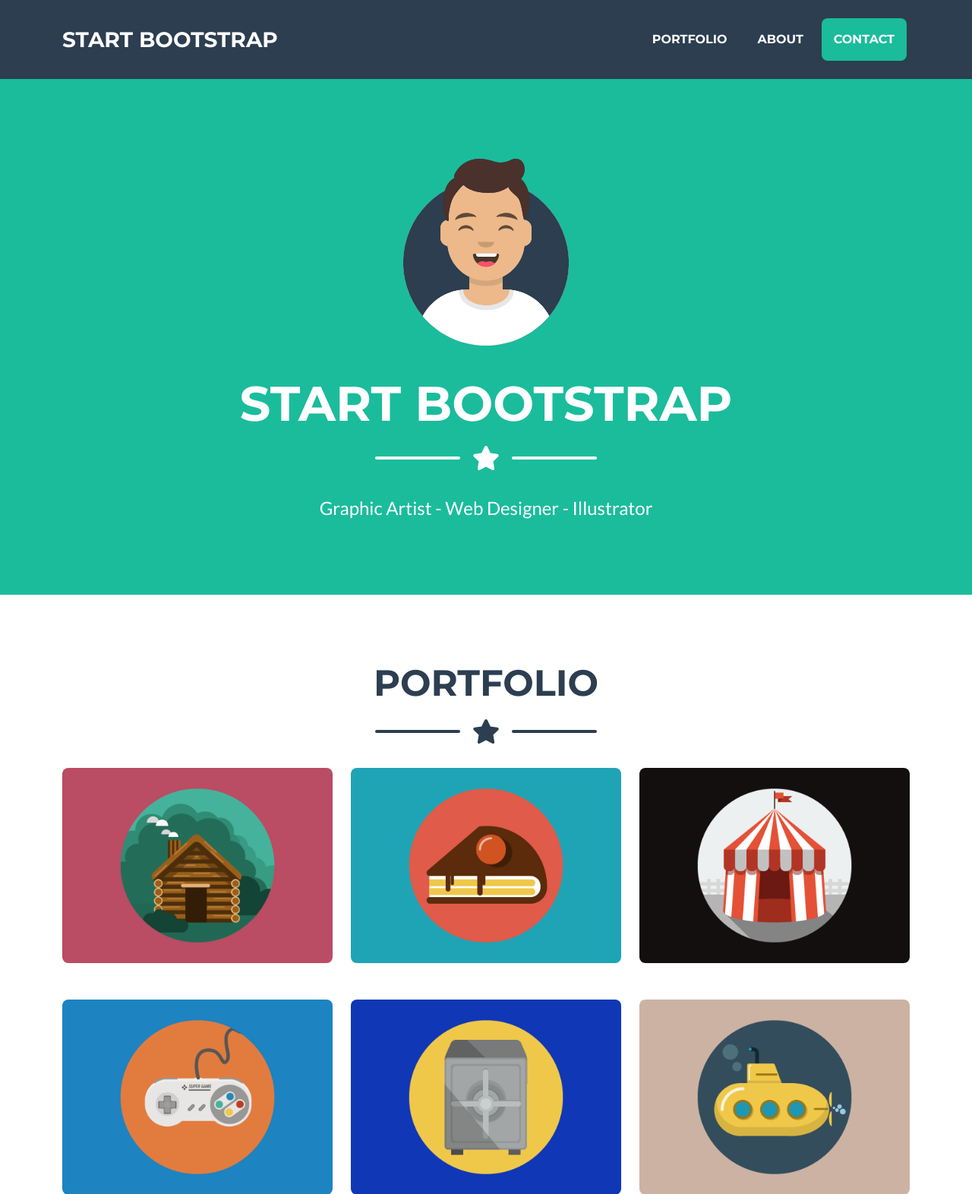
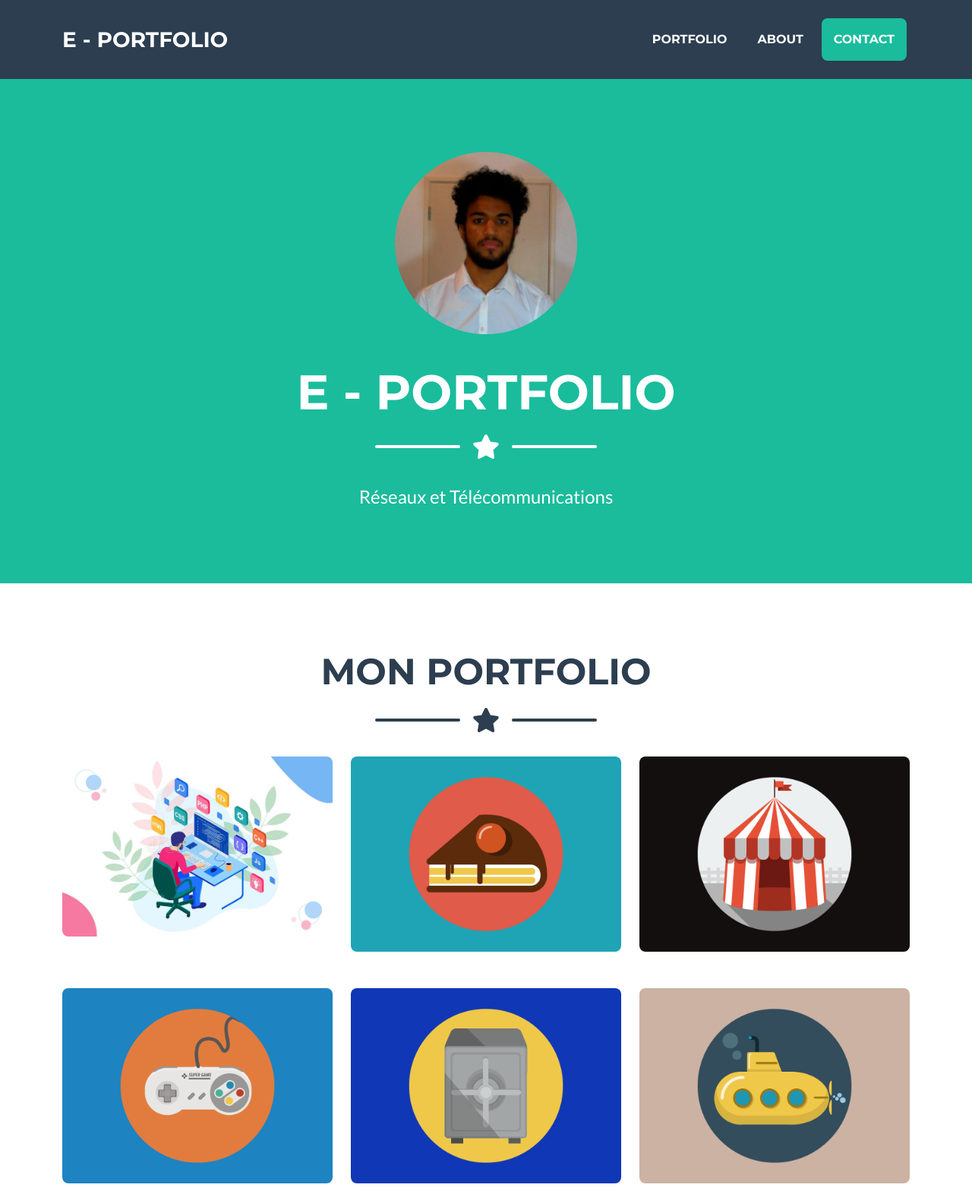
Before and after one commit to leonardoheron/sae14, a Symfony app: template templates/leo/portfolio.html.twig in a window 1280 px wide. Shown: the top 1572 px of the page at 76% size. Run offline with Twig, Linux system fonts and the light colour scheme; the template is opened without the code that fills it, so the values that code supplies are empty; some libraries are stand-ins or nearby versions.

Commit message:
ajout_pp_temp

```diff
--- a/templates/leo/portfolio.html.twig
+++ b/templates/leo/portfolio.html.twig
@@ -7,7 +7,7 @@
         <!-- Navigation-->
         <nav class="navbar navbar-expand-lg bg-secondary text-uppercase fixed-top" id="mainNav">
             <div class="container">
-                <a class="navbar-brand" href="#page-top">Start Bootstrap</a>
+                <a class="navbar-brand" href="#page-top">E - PORTFOLIO</a>
                 <button class="navbar-toggler text-uppercase font-weight-bold bg-primary text-white rounded" type="button" data-bs-toggle="collapse" data-bs-target="#navbarResponsive" aria-controls="navbarResponsive" aria-expanded="false" aria-label="Toggle navigation">
                     Menu
                     <i class="fas fa-bars"></i>
@@ -25,9 +25,9 @@
         <header class="masthead bg-primary text-white text-center">
             <div class="container d-flex align-items-center flex-column">
                 <!-- Masthead Avatar Image-->
-                <img class="masthead-avatar mb-5" src="assets/img/avataaars.svg" alt="..." />
+                <img class="masthead-avatar mb-5" src="assets/img/pp.png" alt="..." />
                 <!-- Masthead Heading-->
-                <h1 class="masthead-heading text-uppercase mb-0">Start Bootstrap</h1>
+                <h1 class="masthead-heading text-uppercase mb-0">e - PORTFOLIO</h1>
                 <!-- Icon Divider-->
                 <div class="divider-custom divider-light">
                     <div class="divider-custom-line"></div>
@@ -35,14 +35,14 @@
                     <div class="divider-custom-line"></div>
                 </div>
                 <!-- Masthead Subheading-->
-                <p class="masthead-subheading font-weight-light mb-0">Graphic Artist - Web Designer - Illustrator</p>
+                <p class="masthead-subheading font-weight-light mb-0">Réseaux et Télécommunications</p>
             </div>
         </header>
         <!-- Portfolio Section-->
         <section class="page-section portfolio" id="portfolio">
             <div class="container">
                 <!-- Portfolio Section Heading-->
-                <h2 class="page-section-heading text-center text-uppercase text-secondary mb-0">Portfolio</h2>
+                <h2 class="page-section-heading text-center text-uppercase text-secondary mb-0">Mon Portfolio</h2>
                 <!-- Icon Divider-->
                 <div class="divider-custom">
                     <div class="divider-custom-line"></div>
@@ -57,7 +57,7 @@
                             <div class="portfolio-item-caption d-flex align-items-center justify-content-center h-100 w-100">
                                 <div class="portfolio-item-caption-content text-center text-white"><i class="fas fa-plus fa-3x"></i></div>
                             </div>
-                            <img class="img-fluid" src="assets/img/portfolio/cabin.png" alt="..." />
+                            <img class="img-fluid" src="assets/img/portfolio/prog_illu.jpg" alt="..." />
                         </div>
                     </div>
                     <!-- Portfolio Item 2-->
@@ -241,6 +241,8 @@
         <div class="copyright py-4 text-center text-white">
             <div class="container"><small>Copyright &copy; Your Website 2021</small></div>
         </div>
+
+
         <!-- Portfolio Modals-->
         <!-- Portfolio Modal 1-->
         <div class="portfolio-modal modal fade" id="portfolioModal1" tabindex="-1" aria-labelledby="portfolioModal1" aria-hidden="true">
@@ -252,7 +254,7 @@
                             <div class="row justify-content-center">
                                 <div class="col-lg-8">
                                     <!-- Portfolio Modal - Title-->
-                                    <h2 class="portfolio-modal-title text-secondary text-uppercase mb-0">Log Cabin</h2>
+                                    <h2 class="portfolio-modal-title text-secondary text-uppercase mb-0">Programmation</h2>
                                     <!-- Icon Divider-->
                                     <div class="divider-custom">
                                         <div class="divider-custom-line"></div>
@@ -260,9 +262,9 @@
                                         <div class="divider-custom-line"></div>
                                     </div>
                                     <!-- Portfolio Modal - Image-->
-                                    <img class="img-fluid rounded mb-5" src="assets/img/portfolio/cabin.png" alt="..." />
+                                    <img class="img-fluid rounded mb-5" src="assets/img/portfolio/prog_illu.jpg" alt="..." />
                                     <!-- Portfolio Modal - Text-->
-                                    <p class="mb-4">Lorem ipsum dolor sit amet, consectetur adipisicing elit. Mollitia neque assumenda ipsam nihil, molestias magnam, recusandae quos quis inventore quisquam velit asperiores, vitae? Reprehenderit soluta, eos quod consequuntur itaque. Nam.</p>
+                                    <p class="mb-4">Mes compétences en Prog</p>
                                     <button class="btn btn-primary" href="#!" data-bs-dismiss="modal">
                                         <i class="fas fa-times fa-fw"></i>
                                         Close Window
```
Also changed, not shown: public/assets/img/avataaars.svg, public/assets/img/photoid.jpeg (added), public/assets/img/portfolio/prog_illu.jpg (added), public/assets/img/pp.png (added).
